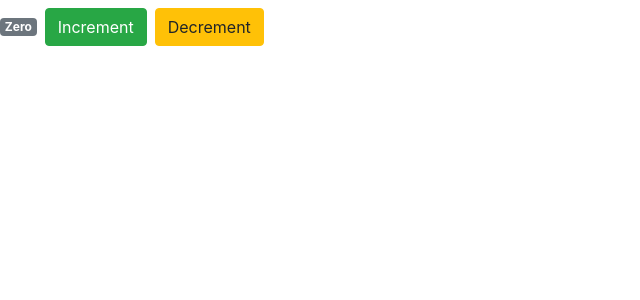
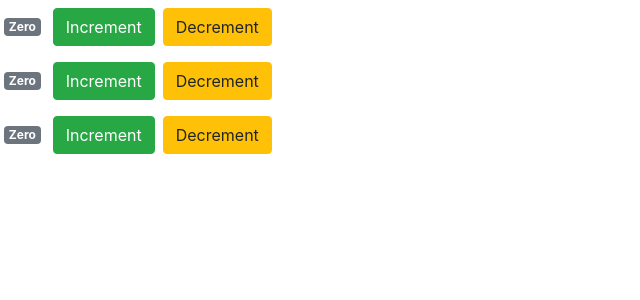
Before and after one commit to varaprasad56/snagger, a React (Create React App) app: page / in a window 1280 px wide. Shown: the top 300 px of the page, without its empty margins (0-640 px from the left). Built offline with nearby package versions, Linux system fonts and the light colour scheme.

Commit message:
Using Counters as Main Component

```diff
--- a/src/components/Counter.jsx
+++ b/src/components/Counter.jsx
@@ -23,13 +23,15 @@ class Counter extends Component {
         return 'Zero';
     }
     getBadgeClasses(){
-        return (this.state.value===0) ? "badge badge-secondary":"badge badge-primary";
+        return (this.state.value===0) ? "badge m-1 badge-secondary":"badge m-1 badge-primary";
     }
     render() {
         return (<React.Fragment>
+            <div>
             <span className = {this.getBadgeClasses()}>{this.displayCountValue()}</span>
             <button onClick = {this.incrementCount} className = "btn btn-success m-2">Increment</button>
             <button onClick = {this.decrementCount} className = "btn btn-warning">Decrement</button>
+            </div>
         </React.Fragment>);
     }
 }
--- /dev/null
+++ b/src/components/Counters.jsx
@@ -0,0 +1,24 @@
+import React, { Component } from 'react';
+import Counter from "./Counter";
+class Counters  extends Component {
+    state = {
+        counters : [
+            {id:0, value:0},
+            {id:1, value:0},
+            {id:2, value:0},
+            {id:3, value:0},
+            {id:4, value:0}
+        ]
+    }
+
+    render() {
+        return (
+        <React.Fragment>
+            <Counter value ='2'/>
+            <Counter value='5'/>
+            <Counter value='5'/>
+        </React.Fragment>);
+    }
+}
+
+export default Counters;
--- a/src/index.js
+++ b/src/index.js
@@ -5,7 +5,8 @@ import App from "./App";
 import reportWebVitals from "./reportWebVitals";
 import Counter from "./components/Counter";
 import "bootstrap/dist/css/bootstrap.css";
-ReactDOM.render(<Counter />, document.getElementById("root"));
+import Counters from "./components/Counters";
+ReactDOM.render(<Counters />, document.getElementById("root"));
 
 // If you want to start measuring performance in your app, pass a function
 // to log results (for example: reportWebVitals(console.log))
```
